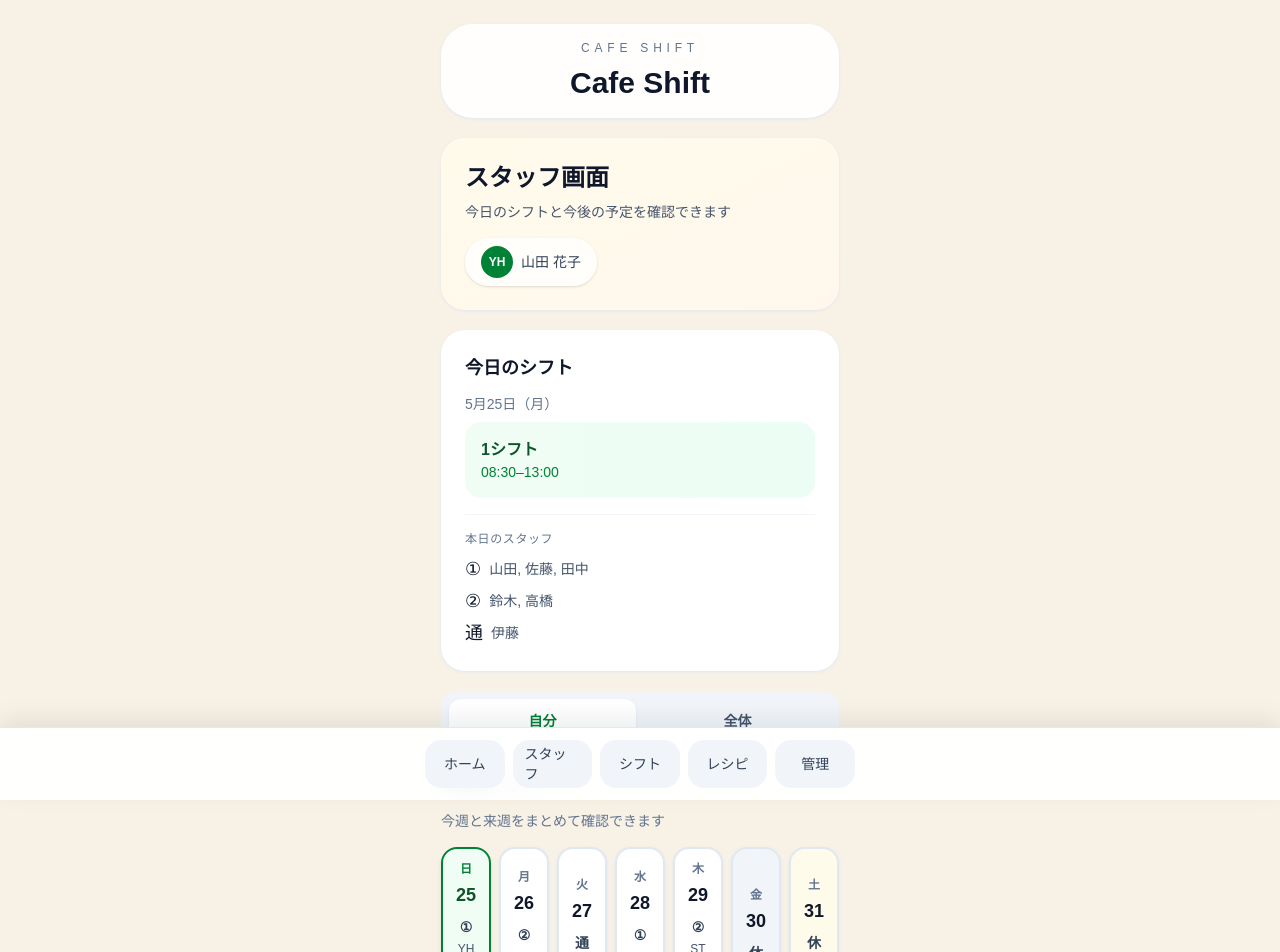
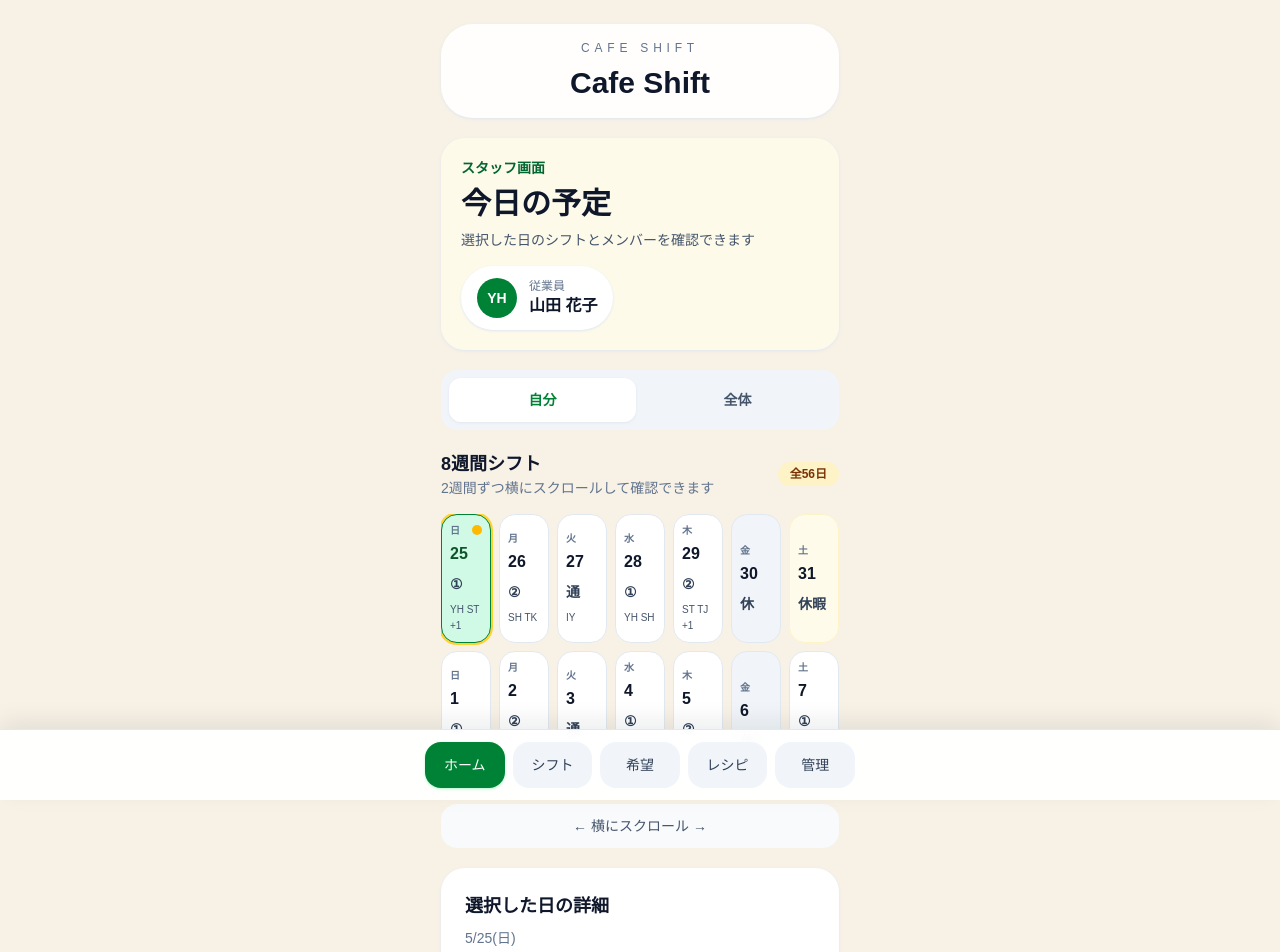
Before and after one commit to tantik/cafe-shift, a Next.js app: page /worker in a window 1280 px wide. Shown: the top 952 px of the page. Built offline with nearby package versions, Linux system fonts and the light colour scheme.

Commit message:
Improve worker calendar and navigation UX

```diff
--- a/src/app/requests/page.tsx
+++ b/src/app/requests/page.tsx
@@ -2,6 +2,10 @@
 
 import { useMemo, useState } from "react";
 import AppShell from "@/components/app-shell";
+import Link from "next/link";
+
+// Stable mock today for demo (deterministic across server/client)
+const MOCK_TODAY = '2026-06-01';
 
 type RequestOption = "1シフト" | "2シフト" | "通しシフト" | "休み希望";
 
@@ -22,17 +26,20 @@ function formatKey(date: Date) {
 }
 
 function jpDateLabel(date: Date) {
-  return date.toLocaleDateString("ja-JP", { month: "numeric", day: "numeric" });
+  return `${date.getMonth() + 1}月${date.getDate()}日`;
 }
 
 function jpWeekday(date: Date) {
-  return date.toLocaleDateString("ja-JP", { weekday: "short" });
+  const wk = ["日", "月", "火", "水", "木", "金", "土"];
+  return wk[date.getDay()];
 }
 
 export default function RequestsPage() {
   // target month start (mock)
   const monthStart = useMemo(() => new Date(2026, 5, 1), []); // June 2026 (month index 5)
   const dates = useMemo(() => generateDates(monthStart, 14), [monthStart]);
+  // use stable mock today key to avoid server/client mismatch
+  const todayKey = MOCK_TODAY;
 
   // requests stored as map dateKey -> RequestOption | null
   const [requests, setRequests] = useState<Record<string, RequestOption | null>>({});
@@ -93,6 +100,22 @@ export default function RequestsPage() {
           </div>
         </header>
 
+        {/* Vacation secondary action */}
+        <section className="rounded-2xl bg-amber-50 p-4 shadow-sm border border-amber-100">
+          <div className="flex items-center justify-between gap-3">
+            <div>
+              <p className="text-sm font-semibold text-slate-900">休暇希望</p>
+              <p className="mt-1 text-sm text-slate-600">年間の休暇希望を入力できます</p>
+            </div>
+            <Link
+              href="/vacations"
+              className="rounded-3xl bg-green-700 px-4 py-3 text-sm font-semibold text-white shadow-sm shadow-green-200"
+            >
+              休暇希望を入力する
+            </Link>
+          </div>
+        </section>
+
         {/* Month Card */}
         <div className="rounded-2xl bg-white p-4 shadow-sm border border-slate-100">
           <div className="flex items-center justify-between">
@@ -117,19 +140,29 @@ export default function RequestsPage() {
               const key = formatKey(d);
               const req = requests[key] ?? null;
               const isRequested = !!req;
+              const isToday = key === todayKey;
               return (
                 <button
                   key={key}
                   onClick={() => openForDate(d)}
                   className={`rounded-xl p-3 text-left shadow-sm transition ${
-                    isRequested
-                      ? 'bg-amber-50 border border-amber-200'
-                      : 'bg-white border border-slate-100'
+                    isToday
+                      ? 'border-2 border-amber-400 bg-amber-50'
+                      : isRequested
+                        ? 'bg-amber-50 border border-amber-200'
+                        : 'bg-white border border-slate-100'
                   }`}
                 >
-                  <div className="flex items-center justify-between">
+                  <div className="flex items-center justify-between gap-2">
                     <div>
-                      <div className="text-sm font-semibold text-slate-800">{d.getDate()}日</div>
+                      <div className="flex items-center gap-2">
+                        <div className="text-sm font-semibold text-slate-800">{d.getDate()}日</div>
+                        {isToday && (
+                          <span className="rounded-full bg-amber-100 px-2 py-0.5 text-[10px] font-semibold text-amber-900">
+                            今日
+                          </span>
+                        )}
+                      </div>
                       <div className="text-xs text-slate-500 mt-1">{jpWeekday(d)}</div>
                     </div>
                     <div className="text-xs text-slate-600">{req ?? '未選択'}</div>
--- a/src/app/worker/page.tsx
+++ b/src/app/worker/page.tsx
@@ -2,6 +2,7 @@
 
 import { useState } from 'react';
 import AppShell from '@/components/app-shell';
+import Link from 'next/link';
 
 type ViewMode = 'self' | 'all';
 
@@ -36,6 +37,20 @@ const mockShifts = {
   '2025-06-05': { type: '2シフト', time: '13:00–17:30', workers: ['TK', 'IY'] },
   '2025-06-06': { type: '休み', time: '—', workers: [] },
   '2025-06-07': { type: '1シフト', time: '08:30–13:00', workers: ['YH', 'ST', 'TK'] },
+  '2025-06-08': { type: '2シフト', time: '13:00–17:30', workers: ['SH', 'IY'] },
+  '2025-06-09': { type: '通しシフト', time: '08:30–17:30', workers: ['TJ', 'ST'] },
+  '2025-06-10': { type: '休み', time: '—', workers: [] },
+  '2025-06-11': { type: '1シフト', time: '08:30–13:00', workers: ['YH', 'SH'] },
+  '2025-06-12': { type: '2シフト', time: '13:00–17:30', workers: ['TK', 'IY'] },
+  '2025-06-13': { type: '休暇', time: '—', workers: [] },
+  '2025-06-14': { type: '1シフト', time: '08:30–13:00', workers: ['YH', 'TJ'] },
+  '2025-06-15': { type: '2シフト', time: '13:00–17:30', workers: ['SH', 'ST'] },
+  '2025-06-16': { type: '通しシフト', time: '08:30–17:30', workers: ['TK'] },
+  '2025-06-17': { type: '1シフト', time: '08:30–13:00', workers: ['YH', 'IY'] },
+  '2025-06-18': { type: '2シフト', time: '13:00–17:30', workers: ['ST', 'TJ'] },
+  '2025-06-19': { type: '休み', time: '—', workers: [] },
+  '2025-06-20': { type: '休暇', time: '—', workers: [] },
+  '2025-06-21': { type: '1シフト', time: '08:30–13:00', workers: ['YH', 'SH', 'TK'] },
 };
 
 function getShiftMarker(type: string): string {
@@ -89,53 +104,28 @@ export default function WorkerPage() {
 
   const today = new Date('2025-05-25');
   const startDate = new Date('2025-05-25');
-  const dates = generateDates(startDate, 14);
+  const dates = generateDates(startDate, 56);
+  const slides = Array.from({ length: 4 }, (_, index) => dates.slice(index * 14, index * 14 + 14));
 
-  const todayShift = mockShifts['2025-05-25'];
-  const selectedShift = mockShifts[selectedDate as keyof typeof mockShifts];
+  const selectedShift = mockShifts[selectedDate as keyof typeof mockShifts] ?? null;
 
   return (
     <AppShell>
       <div className="space-y-5 pb-4">
         {/* Header */}
-        <section className="rounded-3xl bg-gradient-to-br from-amber-50 to-orange-50 p-6 shadow-sm shadow-slate-200">
-          <h2 className="text-2xl font-semibold text-slate-900">スタッフ画面</h2>
-          <p className="mt-2 text-sm text-slate-600">今日のシフトと今後の予定を確認できます</p>
-          <div className="mt-4 inline-flex items-center gap-2 rounded-full bg-white/80 px-4 py-2 shadow-sm">
-            <div className="flex h-8 w-8 items-center justify-center rounded-full bg-green-700 text-xs font-semibold text-white">
+        <section className="rounded-3xl bg-amber-50/90 p-5 shadow-sm shadow-slate-200">
+          <div>
+            <p className="text-sm font-semibold text-green-800">スタッフ画面</p>
+            <h1 className="mt-2 text-3xl font-semibold text-slate-900">今日の予定</h1>
+            <p className="mt-2 text-sm text-slate-600">選択した日のシフトとメンバーを確認できます</p>
+          </div>
+          <div className="mt-4 inline-flex items-center gap-3 rounded-full bg-white px-4 py-3 shadow-sm shadow-slate-200">
+            <div className="flex h-10 w-10 items-center justify-center rounded-full bg-green-700 text-sm font-semibold text-white">
               {mockEmployee.initials}
             </div>
-            <span className="text-sm font-medium text-slate-700">{mockEmployee.name}</span>
-          </div>
-        </section>
-
-        {/* Today's Shift */}
-        <section className="rounded-3xl bg-white p-6 shadow-sm shadow-slate-200">
-          <h3 className="text-lg font-semibold text-slate-900">今日のシフト</h3>
-          <div className="mt-3 space-y-2">
-            <p className="text-sm text-slate-500">5月25日（月）</p>
-            <div className="rounded-2xl bg-gradient-to-r from-green-50 to-emerald-50 p-4">
-              <p className="font-semibold text-green-900">{todayShift.type}</p>
-              <p className="text-sm text-green-700">{todayShift.time}</p>
-            </div>
-          </div>
-
-          {/* Workers Summary */}
-          <div className="mt-4 space-y-2 border-t border-slate-100 pt-4">
-            <p className="text-xs uppercase tracking-wider text-slate-500">本日のスタッフ</p>
-            <div className="space-y-1">
-              <div className="flex items-center gap-2">
-                <span className="text-lg">①</span>
-                <span className="text-sm text-slate-600">山田, 佐藤, 田中</span>
-              </div>
-              <div className="flex items-center gap-2">
-                <span className="text-lg">②</span>
-                <span className="text-sm text-slate-600">鈴木, 高橋</span>
-              </div>
-              <div className="flex items-center gap-2">
-                <span className="text-lg">通</span>
-                <span className="text-sm text-slate-600">伊藤</span>
-              </div>
+            <div>
+              <p className="text-xs text-slate-500">従業員</p>
+              <p className="text-base font-semibold text-slate-900">{mockEmployee.name}</p>
             </div>
           </div>
         </section>
@@ -164,52 +154,72 @@ export default function WorkerPage() {
           </button>
         </div>
 
-        {/* 2-Week Shift Calendar */}
+        {/* 8-Week Shift Calendar */}
         <section>
-          <h3 className="mb-3 text-lg font-semibold text-slate-900">2週間シフト</h3>
-          <p className="mb-4 text-sm text-slate-500">今週と来週をまとめて確認できます</p>
+          <div className="flex items-center justify-between">
+            <div>
+              <h3 className="text-lg font-semibold text-slate-900">8週間シフト</h3>
+              <p className="text-sm text-slate-500">2週間ずつ横にスクロールして確認できます</p>
+            </div>
+            <div className="rounded-full bg-amber-100 px-3 py-1 text-xs font-semibold text-amber-900">全56日</div>
+          </div>
 
+          <div className="mt-4 overflow-x-auto snap-x snap-mandatory pb-3">
+            <div className="flex gap-3">
+              {slides.map((slide, slideIndex) => (
+                <div key={slideIndex} className="w-full flex-none snap-start">
                   <div className="grid grid-cols-7 gap-2">
-            {dates.map((date) => {
+                    {slide.map((date) => {
                       const dateStr = formatDate(date);
                       const shift = mockShifts[dateStr as keyof typeof mockShifts];
                       const isToday = dateStr === formatDate(today);
                       const isSelected = dateStr === selectedDate;
+                      const isTodaySelected = isToday && isSelected;
                       const dayOfWeek = getDayOfWeek(date);
                       const marker = shift ? getShiftMarker(shift.type) : '';
+
+                      const baseBg = shift?.type === '休み' ? 'bg-slate-100' : shift?.type === '休暇' ? 'bg-amber-50' : 'bg-white';
+                      const baseBorder = shift?.type === '休み' ? 'border-slate-200' : shift?.type === '休暇' ? 'border-amber-100' : 'border-slate-200';
 
                       return (
                         <button
                           key={dateStr}
                           onClick={() => setSelectedDate(dateStr)}
-                  className={`rounded-2xl border-2 p-3 text-center transition ${
-                    isSelected
-                      ? 'border-green-700 bg-green-50 shadow-md'
+                          className={`min-h-[86px] rounded-2xl border p-2 text-left transition ${
+                            isTodaySelected
+                              ? 'border-green-700 bg-emerald-100 ring-2 ring-amber-300'
+                              : isSelected
+                                ? 'border-green-700 bg-emerald-100'
                                 : isToday
-                        ? `border-amber-400 ${getShiftColor(shift?.type || '')} shadow-sm shadow-slate-200`
-                        : `border-slate-200 ${getShiftColor(shift?.type || '')} shadow-sm shadow-slate-200`
+                                  ? `border-amber-400 bg-amber-50`
+                                  : `${baseBorder} ${baseBg}`
                           }`}
                         >
-                  <p className={`text-xs font-semibold ${isSelected ? 'text-green-700' : 'text-slate-500'}`}>
+                          <div className="flex items-center justify-between">
+                            <p className="text-[10px] font-semibold uppercase tracking-[0.15em] text-slate-500">
                               {dayOfWeek}
                             </p>
-                  <p className={`mt-1 text-lg font-bold ${isSelected ? 'text-green-900' : 'text-slate-900'}`}>
+                            {isToday && <span className="h-2.5 w-2.5 rounded-full bg-amber-400" />}
+                          </div>
+                          <p className={`mt-1 text-base font-semibold ${isSelected ? 'text-green-900' : 'text-slate-900'}`}>
                             {date.getDate()}
                           </p>
-                  {shift && (
-                    <div className="mt-2 space-y-1">
-                      <p className="text-sm font-semibold text-slate-700">{marker}</p>
-                      {shift.workers.length > 0 && (
-                        <p className="text-xs text-slate-600">
-                          {shift.workers.slice(0, 2).join(' ')}
-                          {shift.workers.length > 2 && ` +${shift.workers.length - 2}`}
+                          <p className="mt-2 text-sm font-semibold text-slate-700">{marker}</p>
+                          {shift?.workers.length ? (
+                            <p className="mt-2 text-[10px] leading-4 text-slate-600">
+                              {shift.workers.slice(0, 2).join(' ')}{shift.workers.length > 2 && ` +${shift.workers.length - 2}`}
                             </p>
-                      )}
-                    </div>
-                  )}
+                          ) : null}
                         </button>
                       );
                     })}
+                  </div>
+                </div>
+              ))}
+            </div>
+          </div>
+          <div className="mt-3 rounded-2xl bg-slate-50 px-3 py-3 text-center text-sm text-slate-600">
+            ← 横にスクロール →
           </div>
         </section>
 
@@ -264,15 +274,12 @@ export default function WorkerPage() {
 
         {/* Quick Actions */}
         <section className="space-y-3">
-          <button className="w-full rounded-3xl bg-gradient-to-r from-green-700 to-green-800 px-6 py-4 font-semibold text-white shadow-sm shadow-slate-200 transition hover:shadow-md">
-            シフト希望を出す
-          </button>
-          <button className="w-full rounded-3xl bg-gradient-to-r from-amber-600 to-amber-700 px-6 py-4 font-semibold text-white shadow-sm shadow-slate-200 transition hover:shadow-md">
+          <Link
+            href="/overtime"
+            className="block rounded-3xl bg-gradient-to-r from-amber-600 to-amber-700 px-6 py-4 text-center text-base font-semibold text-white shadow-sm shadow-slate-200 transition hover:shadow-md"
+          >
             残業申請
-          </button>
-          <button className="w-full rounded-3xl bg-gradient-to-r from-blue-600 to-blue-700 px-6 py-4 font-semibold text-white shadow-sm shadow-slate-200 transition hover:shadow-md">
-            レシピを見る
-          </button>
+          </Link>
         </section>
 
         {/* Footer */}
--- a/src/components/mobile-nav.tsx
+++ b/src/components/mobile-nav.tsx
@@ -1,26 +1,38 @@
-import Link from "next/link";
+'use client';
+
+import Link from 'next/link';
+import { usePathname } from 'next/navigation';
 
 const navItems = [
-  { href: "/", label: "ホーム" },
-  { href: "/worker", label: "スタッフ" },
-  { href: "/shifts", label: "シフト" },
-  { href: "/recipes", label: "レシピ" },
-  { href: "/manager", label: "管理" },
+  { href: '/worker', label: 'ホーム' },
+  { href: '/shifts', label: 'シフト' },
+  { href: '/requests', label: '希望' },
+  { href: '/recipes', label: 'レシピ' },
+  { href: '/manager', label: '管理' },
 ];
 
 export default function MobileNav() {
+  const pathname = usePathname();
+
   return (
     <nav className="fixed bottom-0 left-0 right-0 z-40 border-t border-slate-200 bg-white/95 px-3 py-3 shadow-[0_-8px_24px_rgba(15,23,42,0.08)] backdrop-blur-sm">
       <div className="mx-auto flex max-w-[430px] items-center justify-between gap-2">
-        {navItems.map((item) => (
+        {navItems.map((item) => {
+          const isActive = pathname === item.href;
+          return (
             <Link
               key={item.href}
               href={item.href}
-            className="flex min-h-[48px] flex-1 items-center justify-center rounded-2xl bg-slate-100 px-3 text-sm font-medium text-slate-700 transition hover:bg-slate-200"
+              className={`flex min-h-[46px] flex-1 items-center justify-center rounded-2xl px-3 text-sm font-medium transition ${
+                isActive
+                  ? 'bg-green-700 text-white shadow-sm shadow-green-200'
+                  : 'bg-slate-100 text-slate-700 hover:bg-slate-200'
+              }`}
             >
               {item.label}
             </Link>
-        ))}
+          );
+        })}
       </div>
     </nav>
   );
```
Lines whose indentation alone changed are shown as unchanged.
